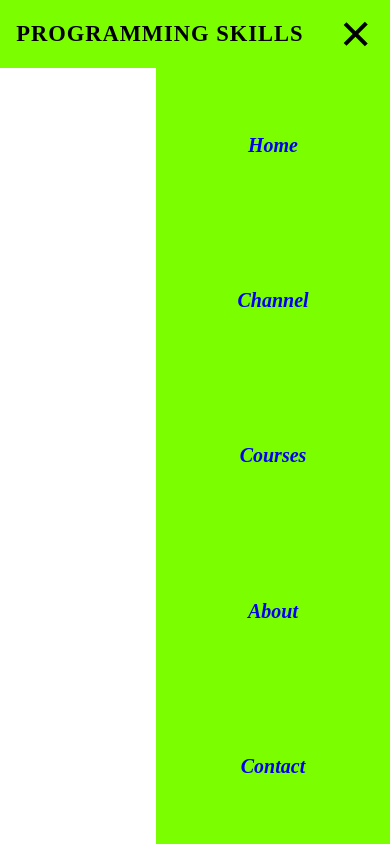
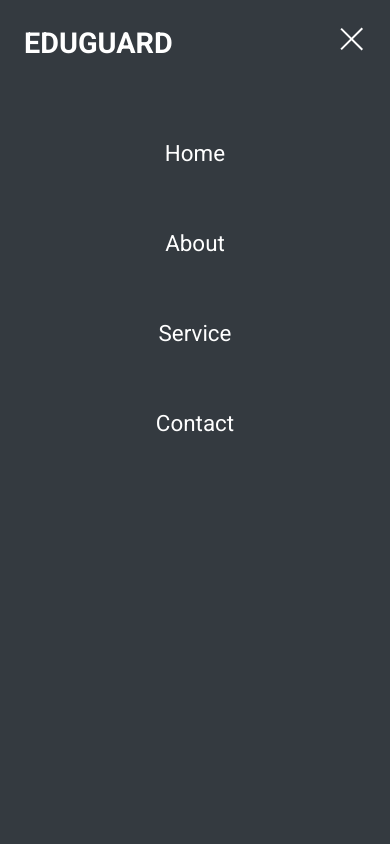
Before and after one commit to Abhisheknayak-programer/BestNavbar, a plain HTML site: page index.html in a window 390 px wide. Both pictures are taken after a click on the element 354 px from the left and 33 px from the top of the page. Drawn offline with Linux system fonts and the light colour scheme.

Commit message:
Initial commit

```diff
--- a/index.html
+++ b/index.html
@@ -1,35 +1,40 @@
 <!DOCTYPE html>
 <html lang="en">
+
 <head>
     <meta charset="UTF-8">
-    <!-- <meta http-equiv="X-UA-Compatible" content="IE=edge"> -->
+    <meta http-equiv="X-UA-Compatible" content="IE=edge">
     <meta name="viewport" content="width=device-width, initial-scale=1.0">
-    <title>Document</title>
-    <link rel="shortcut icon" href="https://encrypted-tbn0.gstatic.com/images?q=tbn:ANd9GcT7hzDdIsKh6afizsm0OwyZDJ9ZT9X2JWbheg&usqp=CAU" type="image/x-icon">
-    <link rel="stylesheet" href="./style.css">
+    <title>Responsive Navigation Bar</title>
+    <link rel="stylesheet" href="style.css">
 </head>
+
 <body>
-    <nav>
+
+    <header class="header">
         <div class="logo">
-            <h1>Programming Skills</h1>
+            <h1><a href="#">Eduguard</a></h1>
         </div>
-
-        <ul class="nav-links">
-            <li><a href="#">Home</a></li>
-            <li><a href="#">Channel</a></li>
-            <li><a href="#">Courses</a></li>
-            <li><a href="#">About</a></li>
-            <li><a href="#">Contact</a></li>
-        </ul>
+        <nav class="nav">
+            <ul class="nav__links">
+                <li><a href="#" class="nav__link">Home</a></li>
+                <li><a href="#" class="nav__link">About</a></li>
+                <li><a href="#" class="nav__link">Service</a></li>
+                <li><a href="#" class="nav__link">Contact</a></li>
+            </ul>
+        </nav>
 
         <div class="burger">
-            <div class="line-1"></div>
-            <div class="line-2"></div>
-            <div class="line-3"></div>
+            <div class="line__1 line"></div>
+            <div class="line__2 line"></div>
+            <div class="line__3 line"></div>
         </div>
-    </nav>
+    </header>
 
-    <script src="./script.js"></script>
 
+
+
+    <script src="script.js"></script>
 </body>
+
 </html>
--- a/script.js
+++ b/script.js
@@ -1,19 +1,6 @@
-const NavFunctions = () => {
-    const nav = document.querySelector('.nav-links');
-    const btn = document.querySelector('.burger');
-    const navLinks = document.querySelectorAll('.nav-links li');
-
-    btn.addEventListener('click',(()=>{
-        //  Nav Toggler
-        nav.classList.toggle('nav-active');
-        console.log("Abhishek");
-
-        // HamBurger Toggler
-        btn.classList.toggle('toggle')
-
-
-    }))
-
-}
-
-NavFunctions();
+const burger = document.querySelector(".burger");
+const navLinks = document.querySelector(".nav__links");
+burger.addEventListener("click", function () {
+  navLinks.classList.toggle("navBarActive");
+  burger.classList.toggle("toggle");
+});
--- a/style.css
+++ b/style.css
@@ -1,114 +1,126 @@
-*{
+@import url("https://fonts.googleapis.com/css2?family=Roboto:wght@400;500;700&display=swap");
+* {
   margin: 0px;
   padding: 0px;
   box-sizing: border-box;
 }
 
-.burger{
-    display: none;
+body {
+  font-family: "Roboto", sans-serif;
+  background-color: #eee;
 }
 
-body{
-    overflow-x: hidden;
+.header {
+  display: flex;
+  justify-content: space-between;
+  align-items: center;
+  padding: 1rem 4rem;
+  background-color: #343a40;
+  height: 10vh;
 }
 
-nav{
-    height: 8vh;
-    width: 100%;
-    display: flex;
-    justify-content: space-around;
-    align-items: center;
-    background: rgb(123, 255, 0);
+.header .logo h1 a {
+  text-transform: uppercase;
+  text-decoration: none;
+  font-size: 2rem;
+  color: #fff;
 }
 
-.logo{
-    text-transform: uppercase;
-    font-weight: bold;
-    letter-spacing: 1px;
+.header .nav__links {
+  display: flex;
 }
 
-.nav-links{
-    display: flex;
-    justify-content: space-around;
-    align-items: center;
-    width: 40%;
+.header .nav__links li {
+  list-style: none;
+  padding: 0.5rem 1rem;
+  transition: all 0.3s;
 }
 
-.nav-links li{
-    list-style: none;
+.header .nav__links .nav__link {
+  text-decoration: none;
+  font-weight: 400;
+  font-size: 1.2rem;
+  color: #fff;
 }
 
-.nav-links li a{
-    text-decoration: none;
-    font-weight: bold;
-    font-style: italic;
-    font-size: 20px;
-    transition: 0.3s;
-    padding: 5px 10px;
+.header .nav__links li:hover {
+  background-color: #1098ad;
 }
 
-.nav-links li a:hover{
-    background: #eee;
-    box-shadow: 1px 1px 5px rgba(0,0,0,0.2);
-    letter-spacing: 1px;
+.burger {
+  display: none;
+  cursor: pointer;
 }
 
-@media only screen and (max-width:830px){
-    .logo{
-        font-size: 15px;
+.burger .line {
+  height: 2px;
+  width: 30px;
+  background-color: #fff;
+  margin-bottom: 6px;
 }
-    .nav-links{
-        width: 60%;
+
+@media (max-width: 768px) {
+  .header {
+    position: relative;
+  }
+  .header .burger {
+    display: block;
+    transition: all 0.3s;
+  }
+  .header .nav__links {
+    position: absolute;
+    top: 10vh;
+    left: 0;
+    height: 90vh;
+    width: 100%;
+    background-color: #343a40;
+    flex-direction: column;
+    text-align: center;
+    padding-top: 3rem;
+    transform: translateX(-100%);
+    transition: all 0.3s;
+  }
+  .header .nav__links li {
+    margin-bottom: 3rem;
+  }
+  .header .nav__links .nav__link {
+    font-size: 1.6rem;
+  }
+  .header .navBarActive {
+    transform: translateX(0);
+  }
+  .toggle .line {
+    transition: all 0.3s;
+  }
+  .toggle .line__1 {
+    transform: rotate(-45deg) translate(-5px, 6px);
+  }
+  .toggle .line__2 {
+    opacity: 0;
+  }
+  .toggle .line__3 {
+    transform: rotate(45deg) translate(-5px, -6px);
+  }
+  .header .nav__links li:hover {
+    background-color: #343a40;
+  }
+  .header .nav__link {
+    transition: all 0.3s;
+    padding: 0.2rem 1rem;
+  }
+  .header .nav__link:hover {
+    background-color: #1098ad;
   }
 }
 
-@media only screen and (max-width:768px){
-    .nav-links{
-        position: absolute;
-        top: 8vh;
-        right: 0;
-        width: 60%;
-        height: 92vh;
-        background: rgb(123, 255, 0);
-        display: flex;
-        justify-content: space-around;
-        align-items: center;
-        flex-direction: column;
-        transform: translateX(-200%);
-        transition: all 0.5s ease-in;
+@media (max-width: 576px) {
+  .header {
+    padding: 1rem 1.5rem;
   }
-
-    .burger{
-        display: block;
-        z-index: 2;
+  .header .logo h1 a {
+    font-size: 1.8rem;
   }
-
-    .burger .line-1, .burger .line-2, .burger .line-3{
-        width: 30px;
-        height: 4px;
-        background: black;
-        margin: 4px;
+  .header .nav__links .nav__link {
+    font-size: 1.4rem;
   }
-
-    .nav-active{
-        /* display: none; */
-        transform: translate(0%);
 }
-
-    .burger div{
-        transition: all 0.5s ease;
-    }
-
-    .toggle .line-1{
-        transform: rotate(-45deg) translate(-5px,6px);
-    }
-
-    .toggle .line-2{
-        opacity: 0;
-    }
-
-    .toggle .line-3{
-        transform: rotate(45deg) translate(-5px,-6px);
-    }
-
-}
```
Lines whose indentation alone changed are shown as unchanged.
